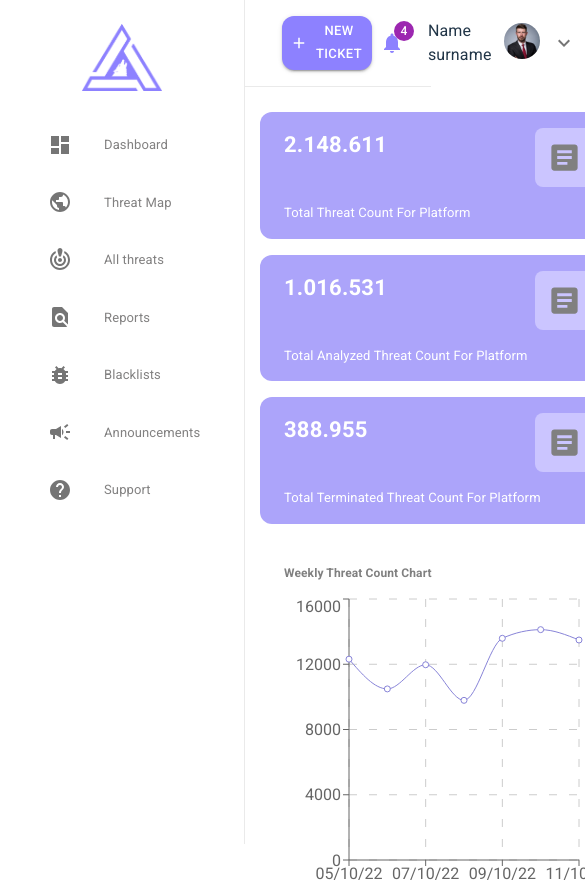
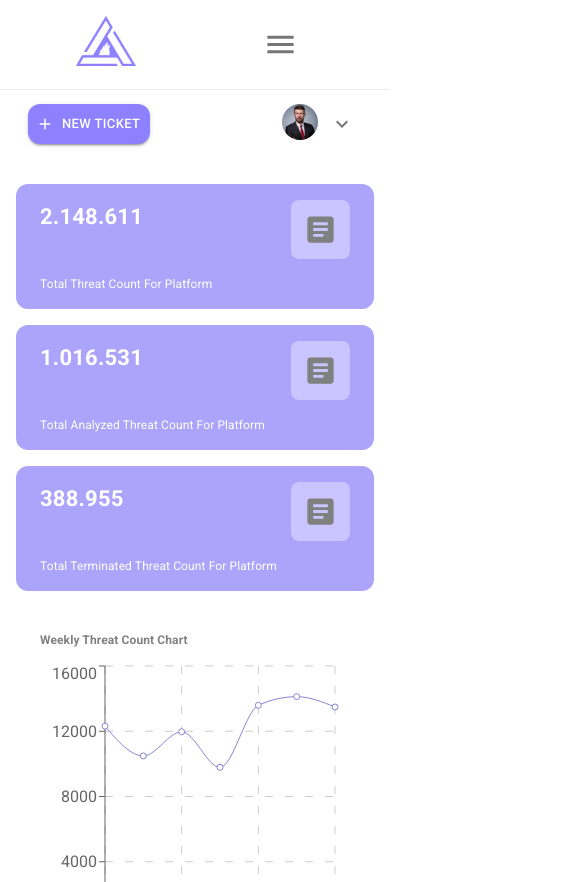
Before and after one commit to emirmorgan/mui-dashboard, a React (Vite) app: page / in a window 390 px wide. Shown: the top 882 px of the page, 585 px wide, since content can reach past the window. Built offline with nearby package versions, Linux system fonts and the light colour scheme.

Commit message:
Design: Responsive

```diff
--- a/src/components/Container.jsx
+++ b/src/components/Container.jsx
@@ -12,7 +12,7 @@ function Container() {
         display="flex"
         flexDirection="column"
         width="100%"
-        marginLeft="244px"
+        marginLeft={{ sm: "0px", md: "244px" }}
       >
         <Navbar />
         <Content />
--- a/src/components/Content/Card.jsx
+++ b/src/components/Content/Card.jsx
@@ -21,7 +21,7 @@ function Card({ count, label }) {
         </Box>
       </Box>
       <Box>
-        <Typography fontSize="13px">{label}</Typography>
+        <Typography fontSize="12px">{label}</Typography>
       </Box>
     </Box>
   );
--- a/src/components/Content/Content.jsx
+++ b/src/components/Content/Content.jsx
@@ -1,11 +1,42 @@
-import { Container } from "@mui/material";
+import { Box, Container, useTheme } from "@mui/material";
 import Cards from "./Cards";
 import Graphs from "./Graphs";
 import CVETable from "./CVETable";
+import User from "../Navbar/User";
+import Ticket from "../Navbar/Ticket";
+
+const useStyles = (theme) => ({
+  responsiveContainer: {
+    marginTop: "72px",
+    [theme.breakpoints.down("lg")]: {
+      maxWidth: "sm",
+    },
+    [theme.breakpoints.up("md")]: {
+      maxWidth: "xl",
+    },
+  },
+  responsiveBox: {
+    display: "none",
+    [theme.breakpoints.down("md")]: {
+      display: "flex",
+    },
+  },
+});
 
 function Content() {
+  const theme = useTheme();
+  const Classes = useStyles(theme);
+
   return (
-    <Container maxWidth="xl" sx={{ marginTop: "72px" }}>
+    <Container sx={Classes.responsiveContainer}>
+      <Box
+        display={Classes.responsiveBox}
+        justifyContent="space-between"
+        marginTop="32px"
+      >
+        <Ticket />
+        <User />
+      </Box>
       <Cards />
       <Graphs />
       <CVETable />
--- a/src/components/Navbar/Navbar.jsx
+++ b/src/components/Navbar/Navbar.jsx
@@ -3,7 +3,9 @@ import React from "react";
 import { Badge, Box, IconButton } from "@mui/material";
 import Ticket from "./Ticket";
 import User from "./User";
-import { Notifications } from "@mui/icons-material";
+
+import { Menu, Notifications } from "@mui/icons-material";
+import Logo from "../Sidebar/Logo";
 
 function Navbar() {
   return (
@@ -11,13 +13,17 @@ function Navbar() {
       display="flex"
       position="fixed"
       backgroundColor="#FFF"
-      width="calc(100% - 279px)"
+      width={{ xs: "100%", sm: "100%", md: "calc(100% - 244px)" }}
       zIndex="1"
       alignItems="center"
+      py="16px"
+      borderBottom="solid 1px #EAEAEA"
+    >
+      <Box
+        display={{ xs: "none", md: "flex" }}
         justifyContent="space-between"
-      py="16px"
-      px="38px"
-      borderBottom="solid 1px #EAEAEA"
+        width="100%"
+        gap="16px"
       >
         <Ticket />
         <Box display="flex" gap="16px">
@@ -29,6 +35,23 @@ function Navbar() {
           <User />
         </Box>
       </Box>
+      <Box
+        display={{ xs: "flex", md: "none" }}
+        alignItems="center"
+        justifyContent="space-around"
+        width="100%"
+        gap="16px"
+      >
+        <Box width="60px" marginLeft="24px">
+          <img src="src/assets/logo.png" alt="Logo" width="100%"></img>
+        </Box>
+        <Box width="60px" marginRight="24px">
+          <IconButton>
+            <Menu fontSize="large" />
+          </IconButton>
+        </Box>
+      </Box>
+    </Box>
   );
 }
 
--- a/src/components/Navbar/Ticket.jsx
+++ b/src/components/Navbar/Ticket.jsx
@@ -4,7 +4,7 @@ import React from "react";
 
 function Ticket() {
   return (
-    <Box display="flex">
+    <Box display="flex" marginLeft="12px">
       <Button
         startIcon={<Add />}
         display="flex"
--- a/src/components/Navbar/User.jsx
+++ b/src/components/Navbar/User.jsx
@@ -1,11 +1,13 @@
 import { KeyboardArrowDown } from "@mui/icons-material";
-import { Avatar, Box, IconButton, Typography } from "@mui/material";
+import { Avatar, Box, IconButton, Typography, useTheme } from "@mui/material";
 import React from "react";
 
 function User() {
   return (
-    <Box display="flex" gap="12px" alignItems="center">
-      <Typography>Name surname</Typography>
+    <Box display="flex" gap="12px" marginRight="12px" alignItems="center">
+      <Typography display={{ xs: "none", sm: "none", md: "block" }}>
+        Name surname
+      </Typography>
       <Box display="flex" gap="4px">
         <Avatar
           alt="User image"
--- a/src/components/Sidebar/Logo.jsx
+++ b/src/components/Sidebar/Logo.jsx
@@ -9,7 +9,7 @@ function Logo() {
       justifyContent="center"
       marginY="24px"
     >
-      <img src="src/assets/logo.png" alt="Logo" style={{ width: "80px" }} />
+      <img src="src/assets/logo.png" alt="Logo" width="80px" />
     </Box>
   );
 }
--- a/src/components/Sidebar/Sidebar.jsx
+++ b/src/components/Sidebar/Sidebar.jsx
@@ -7,7 +7,7 @@ import Navlist from "./Navlist";
 function Sidebar() {
   return (
     <Box
-      display="flex"
+      display={{ xs: "none", sm: "none", md: "flex" }}
       position="fixed"
       height="100%"
       backgroundColor="#FFF"
```
Lines whose indentation alone changed are shown as unchanged.
